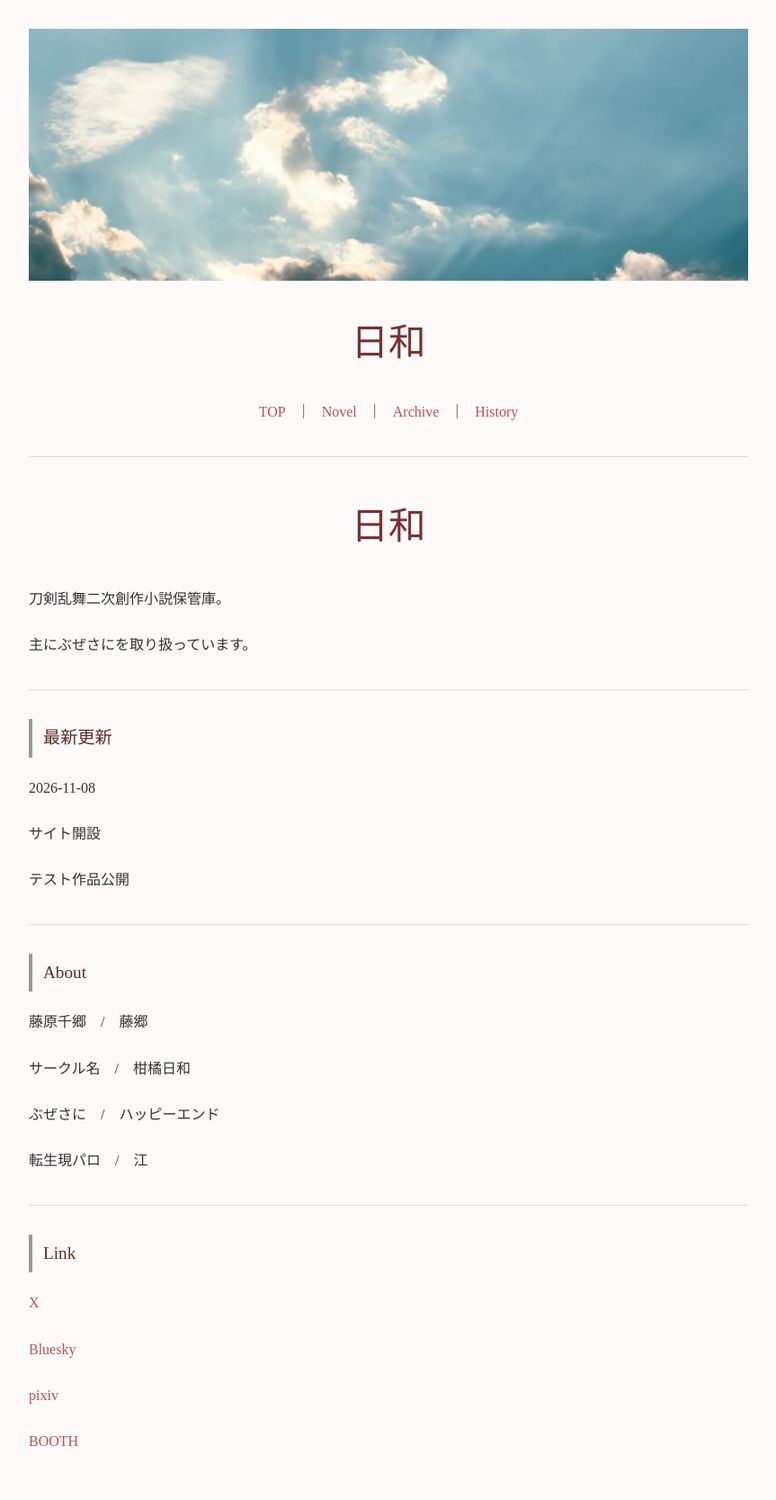
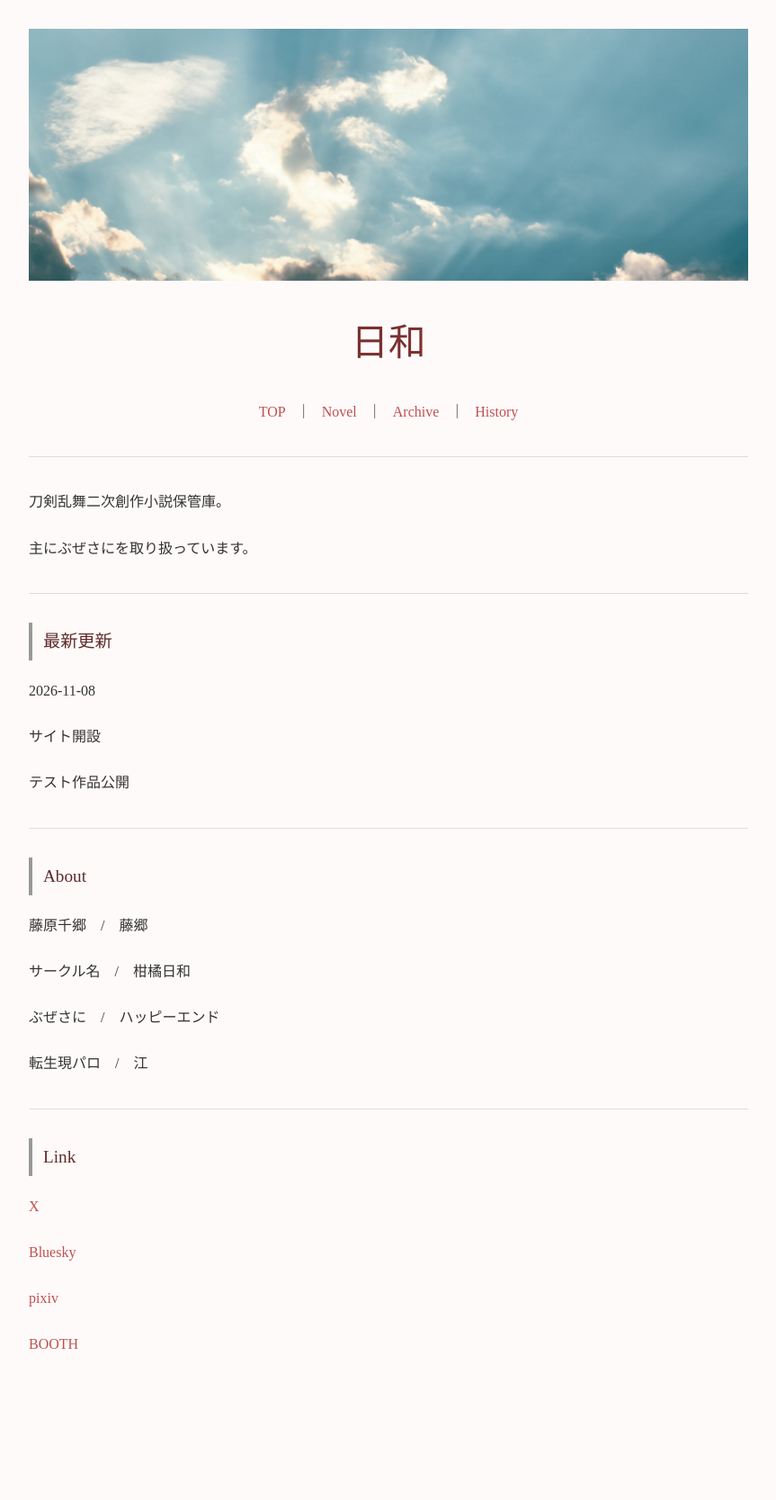
Before and after one commit to fjst160/lemon160, a Jekyll site: the page built from index.md, in a window 1280 px wide. Shown: the whole page at 90% size, without its empty margins (208-1071 px from the left). Built offline with Jekyll 4.4.1, drawn with Linux system fonts in a browser that asks for light colours; after the commit the page ends 1560 px from its top, so only the background shows below that.

Commit message:
Update index.md

```diff
--- a/index.md
+++ b/index.md
@@ -3,8 +3,6 @@
 layout: default
 title: 日和
 ---
-
-# 日和
 
 刀剣乱舞二次創作小説保管庫。
 
```
